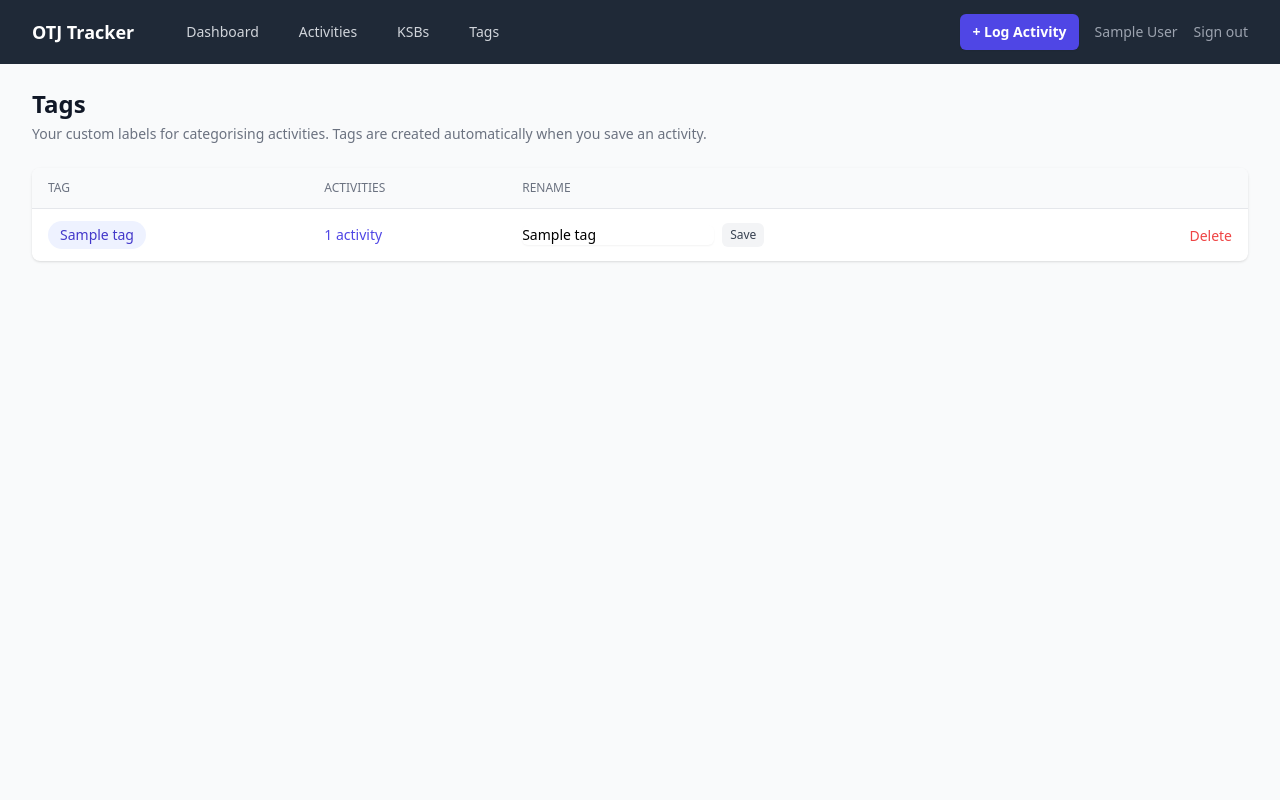
After one commit to timburke55/apprenticeship-otj-helper, a Flask app: page /tags/ in a window 1280 px wide. The commit adds this page. Run offline with Flask 3, Linux system fonts and the light colour scheme; the visitor is signed in with stand-in values (Sample User, id 1); tables that the repository leaves empty hold one stand-in row (values such as "Sample post"); some libraries are stand-ins or nearby versions.

Commit message:
Add custom tags feature
Users can now label activities with freeform tags (e.g. 'systems thinking',
'root cause analysis'). Tags are created automatically from a comma-separated
input on the activity form, with click-to-toggle suggestions from existing tags.

Changes:
- models.py: new Tag model + activity_tags join table
- app.py: schema migrations for tag/activity_tags tables; register /tags blueprint
- routes/activities.py: save/update tags in _save_activity; pass user_tags to
  form and list views; filter by tag on /activities
- routes/dashboard.py: query top 15 tags by activity count for tag cloud
- routes/tags.py: new blueprint — list, rename, delete tags at /tags
- templates/activities/form.html: Tags section with comma input + suggestion chips
- templates/activities/list.html: Tags column + tag filter dropdown
- templates/activities/detail.html: Tags section with clickable filter links
- templates/dashboard.html: Tag cloud section
- templates/tags/list.html: new tag management page
- templates/base.html: Tags nav link

https://claude.ai/code/session_01JVjvZqLVRpbH8ErR1E8fhy

```diff
--- a/src/otj_helper/app.py
+++ b/src/otj_helper/app.py
@@ -50,12 +50,14 @@ def create_app(test_config=None):
     from otj_helper.routes.dashboard import bp as dashboard_bp
     from otj_helper.routes.activities import bp as activities_bp
     from otj_helper.routes.ksbs import bp as ksbs_bp
+    from otj_helper.routes.tags import bp as tags_bp
 
     init_oauth(app)
     app.register_blueprint(auth_bp)
     app.register_blueprint(dashboard_bp)
     app.register_blueprint(activities_bp)
     app.register_blueprint(ksbs_bp)
+    app.register_blueprint(tags_bp)
 
     @app.before_request
     def load_user():
@@ -75,6 +77,8 @@ def _migrate_db():
     migrations = [
         "ALTER TABLE resource_link ADD COLUMN workflow_stage VARCHAR(20) NOT NULL DEFAULT 'engage'",
         "ALTER TABLE activity ADD COLUMN user_id INTEGER REFERENCES app_user(id)",
+        "CREATE TABLE IF NOT EXISTS tag (id INTEGER PRIMARY KEY AUTOINCREMENT, name VARCHAR(50) NOT NULL, user_id INTEGER NOT NULL REFERENCES app_user(id), UNIQUE(name, user_id))",
+        "CREATE TABLE IF NOT EXISTS activity_tags (activity_id INTEGER NOT NULL REFERENCES activity(id), tag_id INTEGER NOT NULL REFERENCES tag(id), PRIMARY KEY (activity_id, tag_id))",
     ]
     for sql in migrations:
         try:
--- a/src/otj_helper/routes/activities.py
+++ b/src/otj_helper/routes/activities.py
@@ -5,7 +5,7 @@ from datetime import date
 from flask import Blueprint, abort, flash, g, redirect, render_template, request, url_for
 
 from otj_helper.auth import login_required
-from otj_helper.models import Activity, KSB, ResourceLink, db
+from otj_helper.models import Activity, KSB, ResourceLink, Tag, db
 
 # Which source types are surfaced per CORE stage (first entry is the default)
 _STAGE_SOURCE_TYPES = {
@@ -24,6 +24,7 @@ def list_activities():
     page = request.args.get("page", 1, type=int)
     ksb_filter = request.args.get("ksb", None)
     type_filter = request.args.get("type", None)
+    tag_filter = request.args.get("tag", None)
 
     query = Activity.query.filter_by(user_id=g.user.id)
 
@@ -31,12 +32,15 @@ def list_activities():
         query = query.filter(Activity.ksbs.any(KSB.code == ksb_filter))
     if type_filter:
         query = query.filter(Activity.activity_type == type_filter)
+    if tag_filter:
+        query = query.filter(Activity.tags.any(Tag.id == tag_filter))
 
     activities = query.order_by(Activity.activity_date.desc()).paginate(
         page=page, per_page=20, error_out=False
     )
 
     all_ksbs = KSB.query.order_by(KSB.code).all()
+    user_tags = Tag.query.filter_by(user_id=g.user.id).order_by(Tag.name).all()
     return render_template(
         "activities/list.html",
         activities=activities,
@@ -44,6 +48,8 @@ def list_activities():
         activity_types=Activity.ACTIVITY_TYPES,
         ksb_filter=ksb_filter,
         type_filter=type_filter,
+        tag_filter=tag_filter,
+        user_tags=user_tags,
     )
 
 
@@ -54,6 +60,7 @@ def create():
         return _save_activity(Activity())
 
     all_ksbs = KSB.query.order_by(KSB.code).all()
+    user_tags = Tag.query.filter_by(user_id=g.user.id).order_by(Tag.name).all()
     return render_template(
         "activities/form.html",
         activity=None,
@@ -62,6 +69,7 @@ def create():
         source_types=ResourceLink.SOURCE_TYPES,
         workflow_stages=ResourceLink.WORKFLOW_STAGES,
         stage_source_types=_STAGE_SOURCE_TYPES,
+        user_tags=user_tags,
     )
 
 
@@ -81,6 +89,7 @@ def edit(activity_id):
         return _save_activity(activity)
 
     all_ksbs = KSB.query.order_by(KSB.code).all()
+    user_tags = Tag.query.filter_by(user_id=g.user.id).order_by(Tag.name).all()
     return render_template(
         "activities/form.html",
         activity=activity,
@@ -89,6 +98,7 @@ def edit(activity_id):
         source_types=ResourceLink.SOURCE_TYPES,
         workflow_stages=ResourceLink.WORKFLOW_STAGES,
         stage_source_types=_STAGE_SOURCE_TYPES,
+        user_tags=user_tags,
     )
 
 
@@ -119,6 +129,18 @@ def _save_activity(activity):
     selected_ksbs = request.form.getlist("ksbs")
     activity.ksbs = KSB.query.filter(KSB.code.in_(selected_ksbs)).all()
 
+    # Update tags — parse comma-separated input, create new tags as needed
+    raw_tags = request.form.get("tags", "")
+    tag_names = [t.strip().lower() for t in raw_tags.split(",") if t.strip()]
+    resolved_tags = []
+    for name in tag_names:
+        tag = Tag.query.filter_by(name=name, user_id=g.user.id).first()
+        if not tag:
+            tag = Tag(name=name, user_id=g.user.id)
+            db.session.add(tag)
+        resolved_tags.append(tag)
+    activity.tags = resolved_tags
+
     # Handle resource links — remove existing if editing
     if activity.id:
         ResourceLink.query.filter_by(activity_id=activity.id).delete()
--- /dev/null
+++ b/src/otj_helper/routes/tags.py
@@ -0,0 +1,49 @@
+"""Tags CRUD routes."""
+
+from flask import Blueprint, abort, flash, g, redirect, render_template, request, url_for
+
+from otj_helper.auth import login_required
+from otj_helper.models import Tag, db
+
+bp = Blueprint("tags", __name__, url_prefix="/tags")
+
+
+@bp.route("/")
+@login_required
+def list_tags():
+    tags = (
+        Tag.query.filter_by(user_id=g.user.id)
+        .order_by(Tag.name)
+        .all()
+    )
+    # Attach activity count to each tag for display
+    tag_counts = {tag.id: len(tag.activities) for tag in tags}
+    return render_template("tags/list.html", tags=tags, tag_counts=tag_counts)
+
+
+@bp.route("/<int:tag_id>/delete", methods=["POST"])
+@login_required
+def delete(tag_id):
+    tag = Tag.query.filter_by(id=tag_id, user_id=g.user.id).first_or_404()
+    db.session.delete(tag)
+    db.session.commit()
+    flash(f'Tag "{tag.name}" deleted.', "info")
+    return redirect(url_for("tags.list_tags"))
+
+
+@bp.route("/<int:tag_id>/rename", methods=["POST"])
+@login_required
+def rename(tag_id):
+    tag = Tag.query.filter_by(id=tag_id, user_id=g.user.id).first_or_404()
+    new_name = request.form.get("name", "").strip().lower()
+    if not new_name:
+        flash("Tag name cannot be empty.", "error")
+        return redirect(url_for("tags.list_tags"))
+    existing = Tag.query.filter_by(name=new_name, user_id=g.user.id).first()
+    if existing and existing.id != tag_id:
+        flash(f'A tag named "{new_name}" already exists.', "error")
+        return redirect(url_for("tags.list_tags"))
+    tag.name = new_name
+    db.session.commit()
+    flash(f'Tag renamed to "{new_name}".', "success")
+    return redirect(url_for("tags.list_tags"))
--- a/src/otj_helper/templates/base.html
+++ b/src/otj_helper/templates/base.html
@@ -30,6 +30,7 @@
                             <a href="/" class="rounded-md px-3 py-2 text-sm font-medium text-gray-300 hover:bg-gray-700 hover:text-white">Dashboard</a>
                             <a href="/activities" class="rounded-md px-3 py-2 text-sm font-medium text-gray-300 hover:bg-gray-700 hover:text-white">Activities</a>
                             <a href="/ksbs" class="rounded-md px-3 py-2 text-sm font-medium text-gray-300 hover:bg-gray-700 hover:text-white">KSBs</a>
+                            <a href="/tags" class="rounded-md px-3 py-2 text-sm font-medium text-gray-300 hover:bg-gray-700 hover:text-white">Tags</a>
                         </div>
                     </div>
                     <div class="flex items-center gap-4">
--- /dev/null
+++ b/src/otj_helper/templates/tags/list.html
@@ -0,0 +1,63 @@
+{% extends "base.html" %}
+{% block title %}Tags{% endblock %}
+
+{% block content %}
+<div class="sm:flex sm:items-center sm:justify-between mb-6">
+    <div>
+        <h1 class="text-2xl font-bold text-gray-900">Tags</h1>
+        <p class="mt-1 text-sm text-gray-500">Your custom labels for categorising activities. Tags are created automatically when you save an activity.</p>
+    </div>
+</div>
+
+{% if tags %}
+<div class="bg-white shadow rounded-lg overflow-hidden">
+    <table class="min-w-full divide-y divide-gray-200">
+        <thead class="bg-gray-50">
+            <tr>
+                <th class="px-4 py-3 text-left text-xs font-medium text-gray-500 uppercase">Tag</th>
+                <th class="px-4 py-3 text-left text-xs font-medium text-gray-500 uppercase">Activities</th>
+                <th class="px-4 py-3 text-left text-xs font-medium text-gray-500 uppercase">Rename</th>
+                <th class="px-4 py-3"></th>
+            </tr>
+        </thead>
+        <tbody class="divide-y divide-gray-100">
+            {% for tag in tags %}
+            <tr class="hover:bg-gray-50">
+                <td class="px-4 py-3">
+                    <span class="inline-flex items-center rounded-full px-3 py-1 text-sm font-medium bg-indigo-50 text-indigo-700">{{ tag.name }}</span>
+                </td>
+                <td class="px-4 py-3 text-sm text-gray-500">
+                    {% set count = tag_counts[tag.id] %}
+                    {% if count > 0 %}
+                    <a href="/activities?tag={{ tag.id }}" class="text-indigo-600 hover:text-indigo-500">
+                        {{ count }} activit{{ 'y' if count == 1 else 'ies' }}
+                    </a>
+                    {% else %}
+                    <span class="text-gray-400">0 activities</span>
+                    {% endif %}
+                </td>
+                <td class="px-4 py-3">
+                    <form method="post" action="/tags/{{ tag.id }}/rename" class="flex items-center gap-2">
+                        <input type="text" name="name" value="{{ tag.name }}" required
+                            class="rounded-md border-gray-300 text-sm shadow-sm focus:border-indigo-500 focus:ring-indigo-500 w-48">
+                        <button type="submit" class="rounded-md bg-gray-100 px-2 py-1 text-xs font-medium text-gray-700 hover:bg-gray-200">Save</button>
+                    </form>
+                </td>
+                <td class="px-4 py-3 text-right">
+                    <form method="post" action="/tags/{{ tag.id }}/delete" class="inline"
+                        onsubmit="return confirm('Delete tag \'{{ tag.name }}\'? It will be removed from all activities.')">
+                        <button type="submit" class="text-sm text-red-500 hover:text-red-700">Delete</button>
+                    </form>
+                </td>
+            </tr>
+            {% endfor %}
+        </tbody>
+    </table>
+</div>
+{% else %}
+<div class="text-center py-12">
+    <p class="text-sm text-gray-500">No tags yet.</p>
+    <p class="mt-1 text-sm text-gray-400">Tags are created when you add them to an activity. <a href="/activities/new" class="text-indigo-600 hover:text-indigo-500">Log an activity</a> to get started.</p>
+</div>
+{% endif %}
+{% endblock %}
```
Also changed, not shown: src/otj_helper/models.py (+19 -0 lines), src/otj_helper/routes/dashboard.py (+14 -1 lines), src/otj_helper/templates/activities/detail.html (+14 -0 lines), src/otj_helper/templates/activities/form.html (+41 -0 lines), src/otj_helper/templates/activities/list.html (+25 -3 lines), src/otj_helper/templates/dashboard.html (+19 -0 lines).
